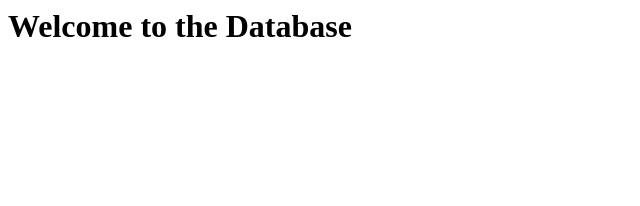
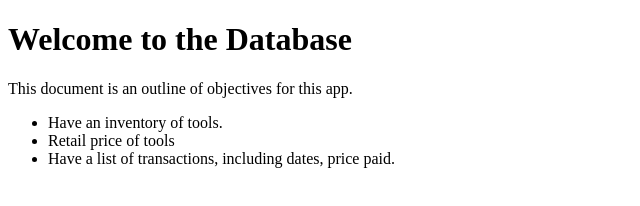
Before and after one commit to MikePreslar/ToolDatabase, a plain HTML site: page index.html in a window 1280 px wide. Shown: the whole page, without its empty margins (0-640 px from the left). Drawn offline with Linux system fonts and the light colour scheme.

Commit message:
Begining of outline.

```diff
--- a/index.html
+++ b/index.html
@@ -1,4 +1,15 @@
+<!DOCTYPE html>
+<html>
 <head></head>
 <body>
     <h1>Welcome to the Database</h1>
+    <p>
+        This document is an outline of objectives for this app.
+        <ul>
+            <li>Have an inventory of tools.</li>
+            <li>Retail price of tools</li>
+            <li>Have a list of transactions, including dates, price paid.</li>
+        </ul>
+    </p>
 </body>
+</html>
```
